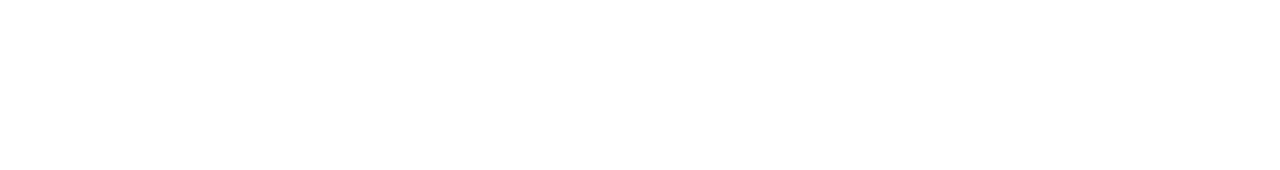
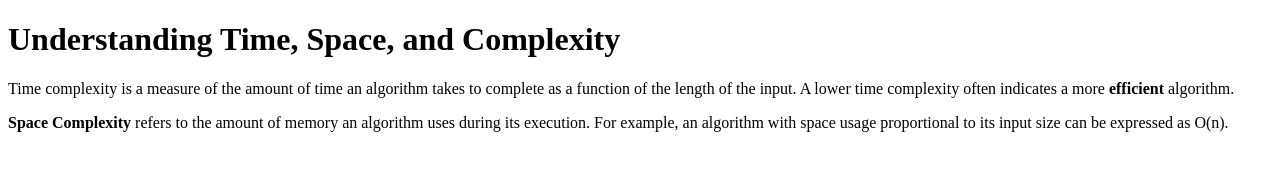
Before and after one commit to acciojob/time-and-space-complexity-Rutika72, a website: page main.html in a window 1280 px wide. Drawn offline with Linux system fonts and the light colour scheme.

Commit message:
created a submission

```diff
--- a/main.html
+++ b/main.html
@@ -1,16 +1,29 @@
 <!DOCTYPE html>
-
 <html>
 
 <head>
-	<link rel="stylesheet" href="styles.css">
+    <link rel="stylesheet" href="styles.css">
+    <title>Time and Space Complexity</title>
 </head>
 
 <body>
-	<!-- the entire body must be written by student -->
-    <script type="text/javascript" src="./script.js">
-</script>
+    <!-- Heading -->
+    <h1>Understanding Time, Space, and Complexity</h1>
 
+    <!-- First paragraph about Time Complexity -->
+    <p>
+        Time complexity is a measure of the amount of time an algorithm takes to complete
+        as a function of the length of the input. A lower time complexity often indicates a more
+        <b>efficient</b> algorithm.
+    </p>
+
+    <!-- Second paragraph about Space Complexity -->
+    <p>
+        <b>Space Complexity</b> refers to the amount of memory an algorithm uses during its execution.
+        For example, an algorithm with space usage proportional to its input size can be expressed as O(n).
+    </p>
+
+    <script type="text/javascript" src="./script.js"></script>
 </body>
 
 </html>
```
